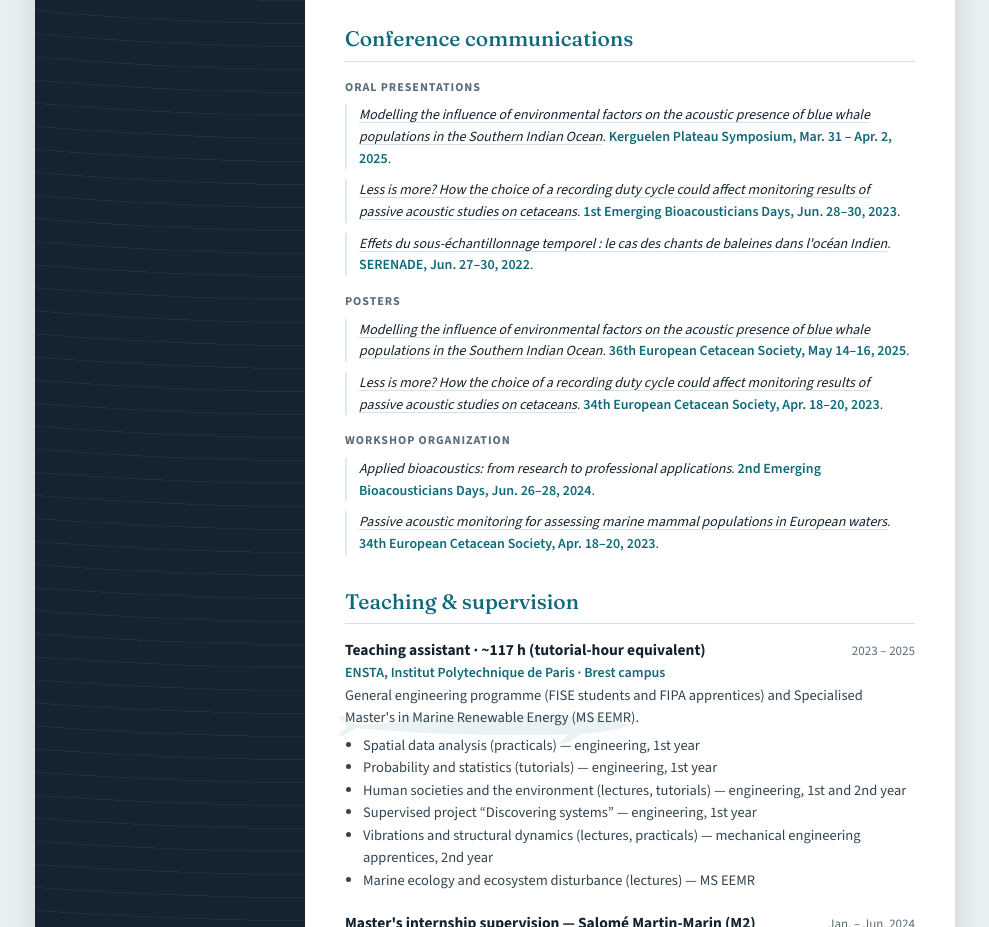
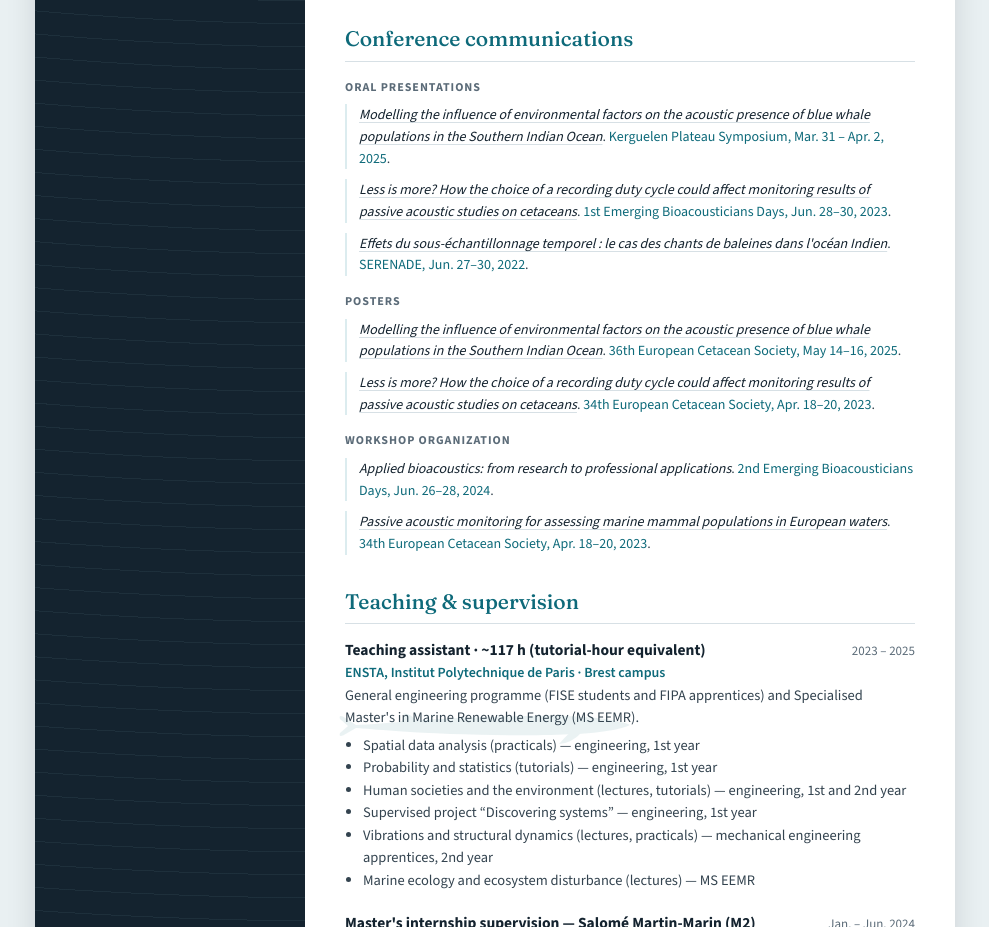
Before and after one commit to MathildeMichel/MathildeMichel, a plain HTML site: page index.html in a window 1280 px wide. Shown: the part 3301-4228 px from the top of the page, without its empty margins (145-1134 px from the left). Drawn offline with nearby package versions, Linux system fonts and the light colour scheme.

Commit message:
Add files via upload

```diff
--- a/index.html
+++ b/index.html
@@ -65,7 +65,7 @@
   .pubs .me{font-weight:700;color:var(--ink)}
   .pubs em{color:var(--ink)}
   .pubs a{color:var(--accent);text-decoration:none;font-weight:600}
-  .pubs .venue{color:var(--accent);font-weight:600}
+  .pubs .venue{color:var(--accent)}
   .pubs a.t{font-weight:inherit;color:inherit;text-decoration:underline;text-decoration-color:var(--line);text-underline-offset:3px}
   .pubs a.t:hover{text-decoration-color:var(--accent)}
   .talk{display:flex;justify-content:space-between;gap:4px 12px;flex-wrap:wrap;font-size:12.5px;letter-spacing:.04em;text-transform:uppercase;color:var(--accent);font-weight:700}
```
